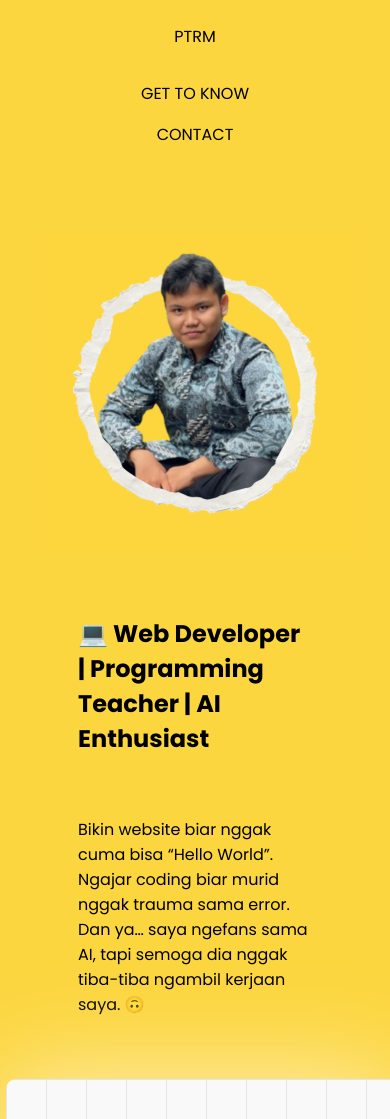
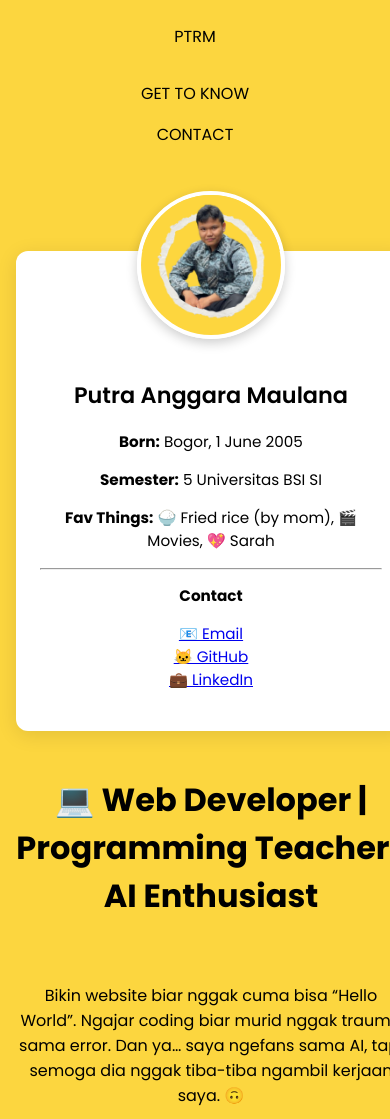
Before and after one commit to anggalana04/Portofolio, a plain HTML site: page index.html in a window 390 px wide. Shown: the top 1119 px of the page. Drawn offline with nearby package versions, Linux system fonts and the light colour scheme.

Commit message:
fix layout

```diff
--- a/assets/css/style.css
+++ b/assets/css/style.css
@@ -12,8 +12,7 @@ body {
     height: auto;
 }
 
-
-
+/* ================= NAV ================== */
 nav {
     display: flex;
     flex-direction: row;
@@ -36,7 +35,6 @@ header nav ul {
     width: 260px;
     justify-content: space-between;
     list-style: none;
-
 }
 
 header nav ul li a {
@@ -44,8 +42,7 @@ header nav ul li a {
     color: black;
 }
 
-
-
+/* ================= MAIN ================== */
 main {
     height: auto;
     width: 100vw;
@@ -67,7 +64,6 @@ main .hero .description-container {
     align-items: center;
     justify-content: center;
     height: 40vh;
-
 }
 
 main .hero aside {
@@ -78,6 +74,7 @@ main .hero aside {
     width: 40%;
 }
 
+/* ================= CONTENT ================== */
 .content {
     width: 100vw;
     display: flex;
@@ -86,9 +83,7 @@ main .hero aside {
     justify-content: center;
     align-items: center;
     padding-block: 3rem;
-
 }
-
 
 .content .GETO-card-container {
     padding: 1rem;
@@ -106,9 +101,13 @@ main .hero aside {
     box-shadow: 0 0 100px rgb(255, 239, 188);
 }
 
-
+/* FIXED: gambar stabil di desktop + shrink di mobile */
 .content .GETO-card-container img {
     width: 600px;
+    /* default max size desktop */
+    max-width: 100%;
+    /* supaya tidak overflow container */
+    height: auto;
     object-fit: cover;
     border-radius: 10px;
     box-shadow: 0 2px 5px black;
@@ -122,7 +121,6 @@ main .hero aside {
     align-items: center;
 }
 
-
 .content .GETO-card-container .photo1 img {
     transform: rotate(-4deg);
 }
@@ -130,7 +128,6 @@ main .hero aside {
 .content .GETO-card-container .photo2 img {
     transform: rotate(4deg);
 }
-
 
 .content .GETO-card-container .photo2 {
     flex-direction: row-reverse;
@@ -146,6 +143,7 @@ main .content .experience-card-container {
     background-color: red;
 }
 
+/* ================= FOOTER ================== */
 footer {
     background-color: #222;
     color: #fff;
@@ -174,8 +172,45 @@ footer a:hover {
     color: #FCD63F;
 }
 
+/* ================= ASIDE CARD ================== */
+.aside-card {
+    position: relative;
+    background: #fff;
+    border-radius: 12px;
+    padding: 4rem 1.5rem 1.5rem;
+    box-shadow: 0 4px 20px rgba(0, 0, 0, 0.1);
+    max-width: 300px;
+    text-align: left;
+    font-size: 0.95rem;
+    line-height: 1.5;
+    overflow: visible;
+}
+
+.aside-card .profile-pic {
+    position: absolute;
+    top: -60px;
+    left: 50%;
+    transform: translateX(-50%);
+}
+
+.aside-card .profile-pic img {
+    width: 140px;
+    height: 140px;
+    border-radius: 50%;
+    object-fit: cover;
+    box-shadow: 0 4px 12px rgba(0, 0, 0, 0.2);
+    border: 4px solid #fff;
+}
+
+.aside-card h2 {
+    text-align: center;
+    margin-top: 4rem;
+    font-size: 1.4rem;
+    font-weight: 600;
+}
+
+/* ================= MEDIA QUERY ================== */
 @media (max-width:760px) {
-
     nav {
         flex-direction: column;
         align-items: center;
@@ -197,15 +232,26 @@ footer a:hover {
 
     main .hero {
         flex-direction: column-reverse;
+        text-align: center;
+        padding: 2rem 1rem;
+        height: auto;
     }
 
-    main .hero .description-container img {
-        padding-block: 2rem;
+    main .hero .description-container {
+        width: 100%;
+        height: auto;
+        padding: 1.5rem;
+    }
+
+    main .hero aside {
+        width: 100%;
+        height: auto;
+        margin-top: 2rem;
     }
 
     main .content .GETO-card-container {
-        max-width: 89%;
-        margin-left: 1rem;
+        max-width: 95%;
+        margin: 0 auto;
     }
 
     main .content .GETO-card-container,
@@ -214,9 +260,19 @@ footer a:hover {
         flex-direction: column;
     }
 
+    /* Mobile override: gambar shrink penuh */
     main .content .GETO-card-container .photo1 img,
     main .content .GETO-card-container .photo2 img {
         transform: rotate(0);
-        width: 450px;
+        width: 100%;
+        max-width: 100%;
+        height: auto;
+    }
+
+    /* Aside card responsif */
+    .aside-card {
+        max-width: 90%;
+        margin: 0 auto;
+        text-align: center;
     }
 }
--- a/index.html
+++ b/index.html
@@ -31,34 +31,51 @@
     <main>
         <div class="hero">
             <div class="description-container">
-                <h2>💻 Web Developer | Programming Teacher | AI Enthusiast</h2>
+
+                <h1>💻 Web Developer | Programming Teacher | AI Enthusiast</h1>
                 <p><br>Bikin website biar nggak cuma bisa “Hello World”.
                     Ngajar coding biar murid nggak trauma sama error.
                     Dan ya… saya ngefans sama AI, tapi semoga dia nggak tiba-tiba ngambil kerjaan saya. 🙃</p>
             </div>
+
             <aside>
-                <img src="assets/img/Yellow Inspiration Modern Instagram Profile Picture.png" alt="profile">
+                <div class="aside-card">
+                    <div class="profile-pic">
+                        <img src="assets/img/Yellow Inspiration Modern Instagram Profile Picture.png" alt="profile">
+                    </div>
+                    <h2>Putra Anggara Maulana</h2>
+                    <p><strong>Born:</strong> Bogor, 1 June 2005</p>
+                    <p><strong>Semester:</strong> 5 Universitas BSI SI</p>
+                    <p><strong>Fav Things:</strong> 🍚 Fried rice (by mom), 🎬 Movies, 💖 Sarah</p>
+                    <hr>
+                    <p><strong>Contact</strong></p>
+                    <p>
+                        <a href="mailto:putraanggaram@gmail.com">📧 Email</a> <br>
+                        <a href="https://github.com/anggalana04" target="_blank">🐱 GitHub</a> <br>
+                        <a href="https://www.linkedin.com/in/putra-maulana-607382229/" target="_blank">💼 LinkedIn</a>
+                    </p>
+                </div>
             </aside>
 
+        </div>
 
-        </div>
         <div class="content">
             <article id="GETO">
                 <div class="GETO-card-container" data-aos="fade-up">
                     <div class="title">
-                        <h1 style="text-align: center;">🤵 <span style="color: rgb(130, 130, 250);">WHO IS</span> PUTRA
-                            MAULANA?</h1>
-                        <p style="text-align: center;margin-bottom: 3rem">A student, web developer, programming teacher,
-                            and AI
-                            enthusiast who believes learning should be fun 🚀</p>
+                        <h2 style="text-align: center;">🤵 <span style="color: rgb(130, 130, 250);">WHO IS</span> PUTRA
+                            MAULANA?</h2>
+                        <p style="text-align: center;margin-bottom: 3rem">
+                            A student, web developer, programming teacher,
+                            and AI enthusiast who believes learning should be fun 🚀
+                        </p>
                     </div>
 
                     <div class="photo1">
                         <img src="assets/img/Teaching1.jpg" alt="Teacher1">
                         <div class="desc">
                             <h3>📚 Someone who loves sharing knowledge</h3>
-                            <p>I enjoy teaching coding and making tricky things feel simple.
-                            </p>
+                            <p>I enjoy teaching coding and making tricky things feel simple.</p>
                         </div>
                     </div>
 
@@ -66,21 +83,16 @@
                         <img src="assets/img/6300921627340297167.jpg" alt="Teacher2">
                         <div class="desc">
                             <h3>🎉 Someone who brings fun vibes</h3>
-                            <p>Life’s better with a little humor — I like keeping the surroundings <span
-                                    style="color: rgb(130, 130, 250);">light and exciting.</span>
+                            <p>Life’s better with a little humor — I like keeping the surroundings
+                                <span style="color: rgb(130, 130, 250);">light and exciting.</span>
                             </p>
                         </div>
-
                     </div>
                 </div>
             </article>
         </div>
+    </main>
 
-
-
-
-        </div>
-    </main>
     <footer>
         <div class="footer-container" id="footer">
             <p>© 2025 Putra Maulana. All Rights Reserved.</p>
```
